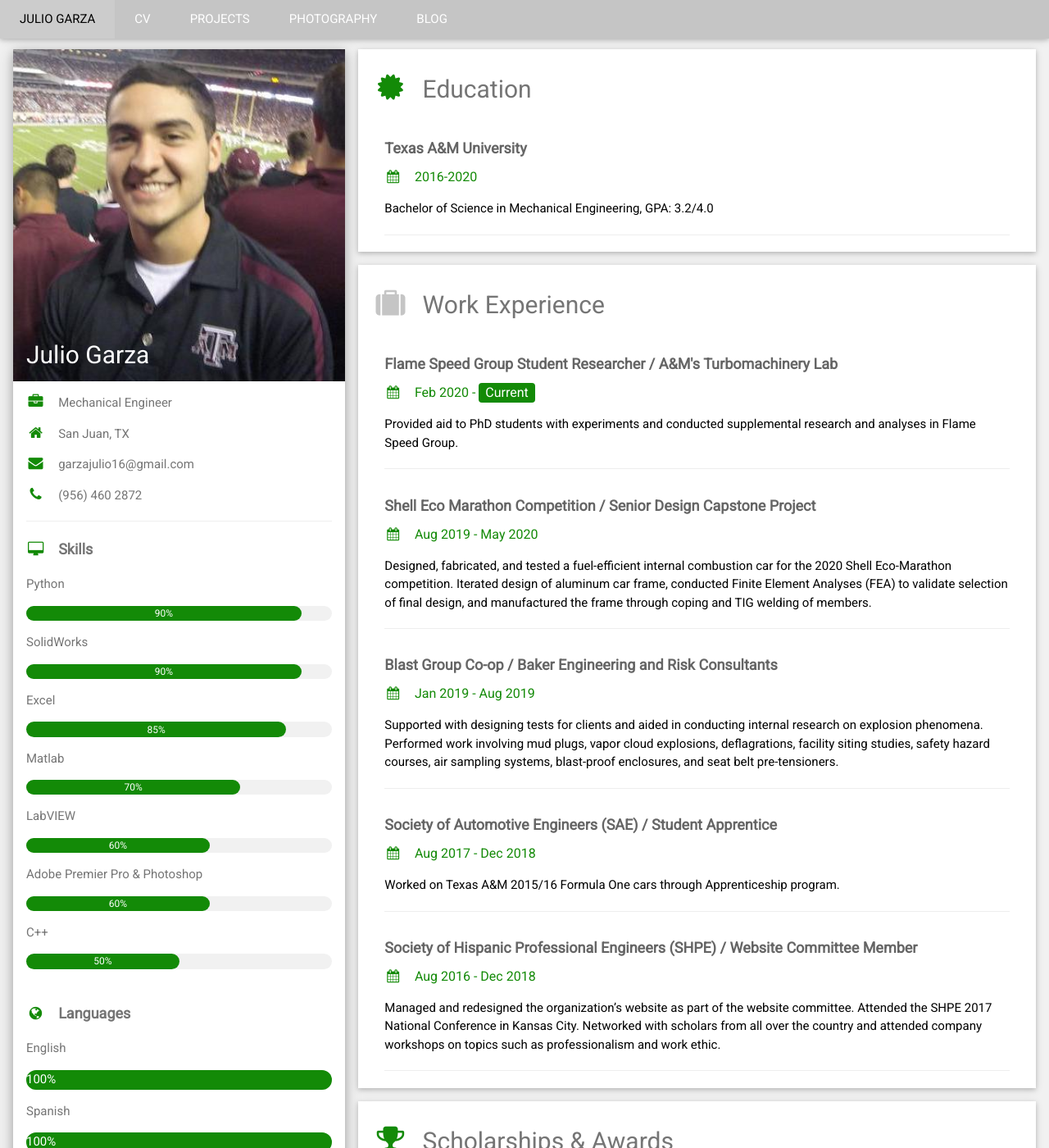
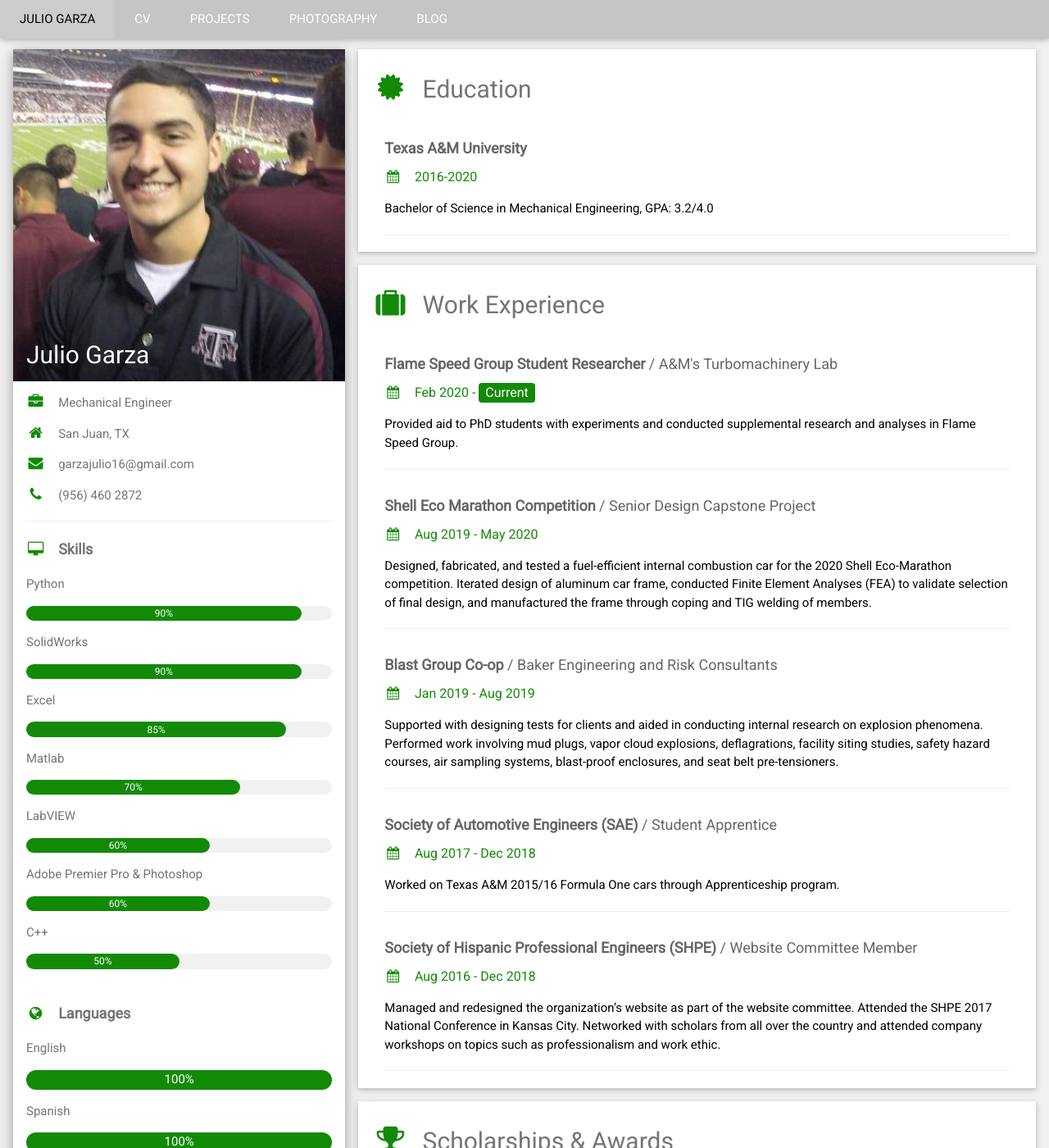
Before and after one commit to juliogarza/juliogarza.github.io, a Jekyll site: the page built from CV.html, in a window 1280 px wide and 1400 px high. Shown: the whole window at 82% size. Built offline with Jekyll 4.4.1, drawn with Linux system fonts in a browser that asks for light colours.

Commit message:
Update CV.html

```diff
--- a/CV.html
+++ b/CV.html
@@ -62,11 +62,11 @@
           <p class="w3-large w3-text-theme"><b><i class="fa fa-globe fa-fw w3-margin-right" style="color:#138A07;"></i>Languages</b></p>
           <p>English</p>
           <div class="w3-light-grey w3-round-xlarge">
-            <div class="w3-round-xlarge" style="color:#FFFFFF; background-color:#138A07; height:24px;width:100%">100%</div>
+            <div class="w3-round-xlarge w3-center" style="color:#FFFFFF; background-color:#138A07; height:24px;width:100%">100%</div>
           </div>
           <p>Spanish</p>
           <div class="w3-light-grey w3-round-xlarge">
-            <div class="w3-round-xlarge" style="color:#FFFFFF; background-color:#138A07; height:24px;width:100%">100%</div>
+            <div class="w3-round-xlarge w3-center" style="color:#FFFFFF; background-color:#138A07; height:24px;width:100%">100%</div>
           </div>
           <br>
         </div>
@@ -89,33 +89,33 @@
       </div>
 
       <div class="w3-container w3-card w3-white w3-margin-bottom">
-        <h2 class="w3-text-grey w3-padding-16"><i class="fa fa-suitcase fa-fw w3-margin-right w3-xxlarge" style="color:#C5C5C5;"></i>Work Experience</h2>
+        <h2 class="w3-text-grey w3-padding-16"><i class="fa fa-suitcase fa-fw w3-margin-right w3-xxlarge" style="color:#138A07;"></i>Work Experience</h2>
         <div class="w3-container">
-          <h5 class="w3-opacity"><b>Flame Speed Group Student Researcher / A&M's Turbomachinery Lab </b></h5>
+          <h5 class="w3-opacity"><b>Flame Speed Group Student Researcher</b> / A&M's Turbomachinery Lab</h5>
           <h6 style="color:#138A07;"><i class="fa fa-calendar fa-fw w3-margin-right"></i>Feb 2020 - <span class="w3-tag w3-round" style="background-color:#138A07;">Current</span></h6>
           <p>Provided aid to PhD students with experiments and conducted supplemental research and analyses in Flame Speed Group.</p>
           <hr>
         </div>
         <div class="w3-container">
-          <h5 class="w3-opacity"><b>Shell Eco Marathon Competition / Senior Design Capstone Project</b></h5>
+          <h5 class="w3-opacity"><b>Shell Eco Marathon Competition</b> / Senior Design Capstone Project</h5>
           <h6 style="color:#138A07;"><i class="fa fa-calendar fa-fw w3-margin-right"></i>Aug 2019 - May 2020</h6>
           <p>Designed, fabricated, and tested a fuel-efficient internal combustion car for the 2020 Shell Eco-Marathon competition. Iterated design of aluminum car frame, conducted Finite Element Analyses (FEA) to validate selection of final design, and manufactured the frame through coping and TIG welding of members.</p>
           <hr>
         </div>
         <div class="w3-container">
-          <h5 class="w3-opacity"><b>Blast Group Co-op / Baker Engineering and Risk Consultants</b></h5>
+          <h5 class="w3-opacity"><b>Blast Group Co-op</b> / Baker Engineering and Risk Consultants</h5>
           <h6 style="color:#138A07;"><i class="fa fa-calendar fa-fw w3-margin-right"></i>Jan 2019 - Aug 2019</h6>
           <p>Supported with designing tests for clients and aided in conducting internal research on explosion phenomena. Performed work involving mud plugs, vapor cloud explosions, deflagrations, facility siting studies, safety hazard courses, air sampling systems, blast-proof enclosures, and seat belt pre-tensioners.</p>
           <hr>
         </div>
         <div class="w3-container">
-          <h5 class="w3-opacity"><b>Society of Automotive Engineers (SAE) / Student Apprentice</b></h5>
+          <h5 class="w3-opacity"><b>Society of Automotive Engineers (SAE)</b> / Student Apprentice</h5>
           <h6 style="color:#138A07;"><i class="fa fa-calendar fa-fw w3-margin-right"></i>Aug 2017 - Dec 2018</h6>
           <p>Worked on Texas A&M 2015/16 Formula One cars through Apprenticeship program.</p>
           <hr>
         </div>
         <div class="w3-container">
-          <h5 class="w3-opacity"><b>Society of Hispanic Professional Engineers (SHPE) / Website Committee Member</b></h5>
+          <h5 class="w3-opacity"><b>Society of Hispanic Professional Engineers (SHPE)</b> / Website Committee Member</h5>
           <h6 style="color:#138A07;"><i class="fa fa-calendar fa-fw w3-margin-right"></i>Aug 2016 - Dec 2018</h6>
           <p>Managed and redesigned the organization’s website as part of the website committee. Attended the SHPE 2017 National Conference in Kansas City. Networked with scholars from all over the country and attended company workshops on topics such as professionalism and work ethic.</p>
           <hr>
```
